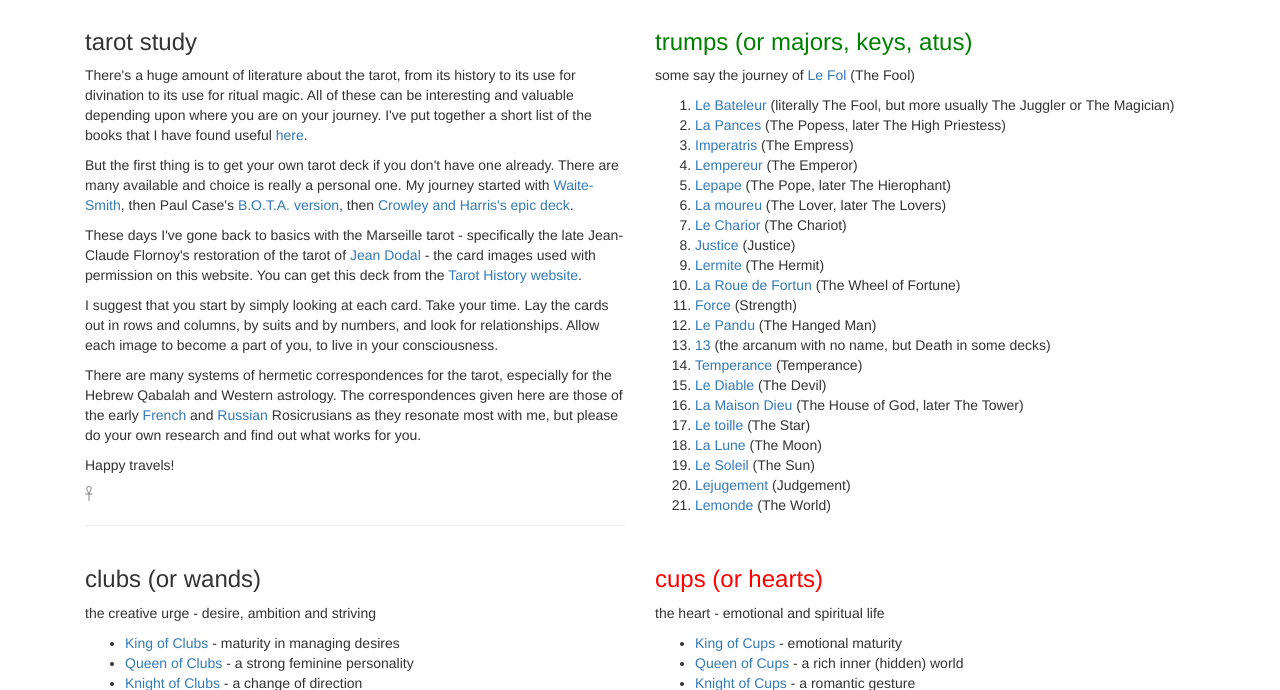
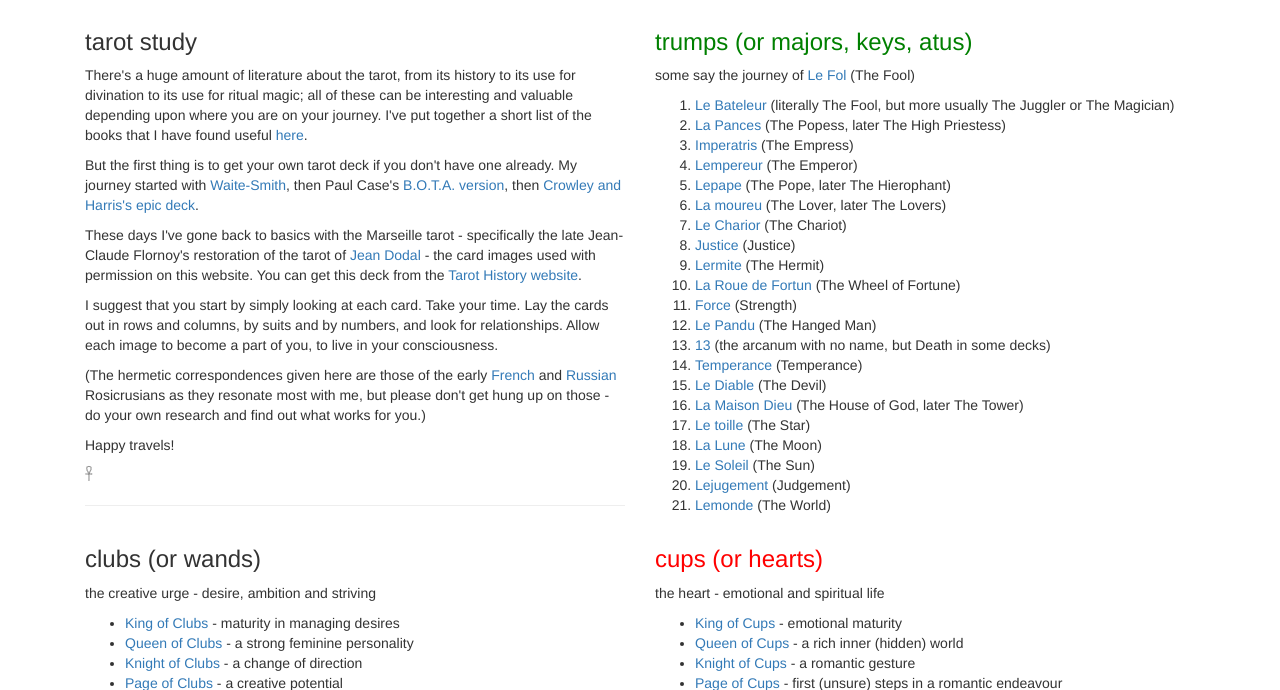
Before and after one commit to jeremytarling/python-tarot, a Flask app: page /tarot-study in a window 1280 px wide. Shown: the part 51-741 px from the top of the page. Run offline with Flask 2, Linux system fonts and the light colour scheme; some libraries are stand-ins or nearby versions.

Commit message:
updated text in tarot study

```diff
--- a/webapp/templates/tarot_study.html
+++ b/webapp/templates/tarot_study.html
@@ -8,15 +8,15 @@
 
         <h3>tarot study</h3>
 
-        <p>There's a huge amount of literature about the tarot, from its history to its use for divination to its use for ritual magic. All of these can be interesting and valuable depending upon where you are on your journey. I've put together a short list of the books that I have found useful <a href="/reading-list">here</a>.</p>
+        <p>There's a huge amount of literature about the tarot, from its history to its use for divination to its use for ritual magic; all of these can be interesting and valuable depending upon where you are on your journey. I've put together a short list of the books that I have found useful <a href="/reading-list">here</a>.</p>
 
-        <p>But the first thing is to get your own tarot deck if you don't have one already. There are many available and choice is really a personal one. My journey started with <a href="https://en.wikipedia.org/wiki/Rider%E2%80%93Waite_tarot_deck" target="_new">Waite-Smith</a>, then Paul Case's <a href="https://en.wikipedia.org/wiki/B.O.T.A._tarot_deck" target="_new">B.O.T.A. version</a>, then <a href="https://en.wikipedia.org/wiki/Thoth_tarot_deck" target="_new">Crowley and Harris's epic deck</a>.</p>
+        <p>But the first thing is to get your own tarot deck if you don't have one already. My journey started with <a href="https://en.wikipedia.org/wiki/Rider%E2%80%93Waite_tarot_deck" target="_new">Waite-Smith</a>, then Paul Case's <a href="https://en.wikipedia.org/wiki/B.O.T.A._tarot_deck" target="_new">B.O.T.A. version</a>, then <a href="https://en.wikipedia.org/wiki/Thoth_tarot_deck" target="_new">Crowley and Harris's epic deck</a>.</p>
 
         <p>These days I've gone back to basics with the Marseille tarot - specifically the late Jean-Claude Flornoy's restoration of the tarot of <a href="https://gallica.bnf.fr/ark:/12148/btv1b10537343h" target="new">Jean Dodal</a> - the card images used with permission on this website. You can get this deck from the <a href="https://tarot-history.com/tarot-of-jean-dodal/" target="new">Tarot History website</a>.</p>
 
         <p>I suggest that you start by simply looking at each card. Take your time. Lay the cards out in rows and columns, by suits and by numbers, and look for relationships. Allow each image to become a part of you, to live in your consciousness.</p>
 
-        <p>There are many systems of hermetic correspondences for the tarot, especially for the Hebrew Qabalah and Western astrology. The correspondences given here are those of the early <a href="https://en.wikipedia.org/wiki/Stanislas_de_Guaita" target="_blank">French</a> and <a href="https://en.wikipedia.org/wiki/G._O._Mebes" target="_new">Russian</a> Rosicrusians as they resonate most with me, but please do your own research and find out what works for you.</p>
+        <p>(The hermetic correspondences given here are those of the early <a href="https://en.wikipedia.org/wiki/Stanislas_de_Guaita" target="_blank">French</a> and <a href="https://en.wikipedia.org/wiki/G._O._Mebes" target="_new">Russian</a> Rosicrusians as they resonate most with me, but please don't get hung up on those - do your own research and find out what works for you.)</p>
 
         <p>Happy travels!</p>
 
@@ -42,7 +42,7 @@
             <li><a href="/one-card/the_hermit">Lermite</a> (The Hermit)</li>
             <li><a href="/one-card/the_wheel_of_fortune">La Roue de Fortun</a> (The Wheel of Fortune)</li>
             <li><a href="/one-card/strength">Force</a> (Strength)</li>
-            <li><a href="/one-card/the_hanged_man">Le Pandu</a> (The Hanged Man)</a></li>
+            <li><a href="/one-card/the_hanged_man">Le Pandu</a> (The Hanged Man)</li>
             <li><a href="/one-card/13">13</a> (the arcanum with no name, but Death in some decks)</li>
             <li><a href="/one-card/temperance">Temperance</a> (Temperance)</li>
             <li><a href="/one-card/the_devil">Le Diable</a> (The Devil)</li>
```
